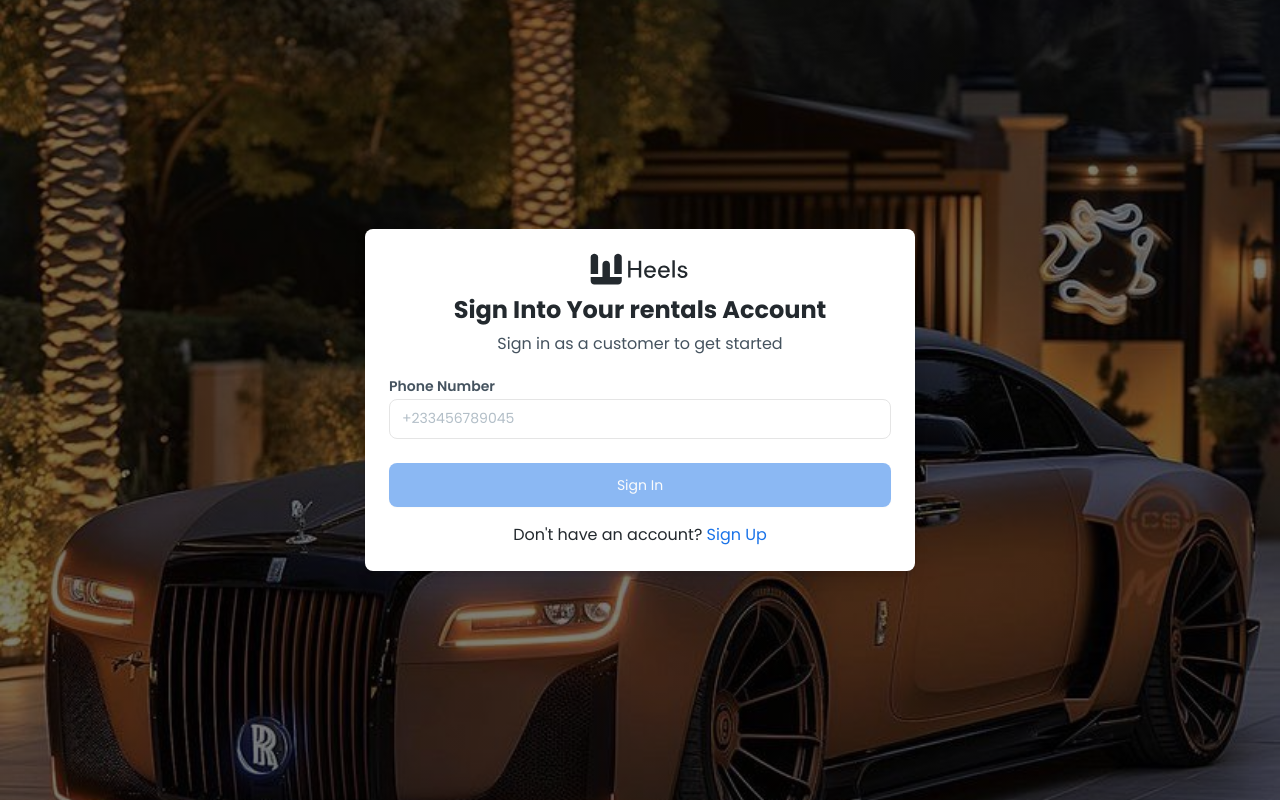
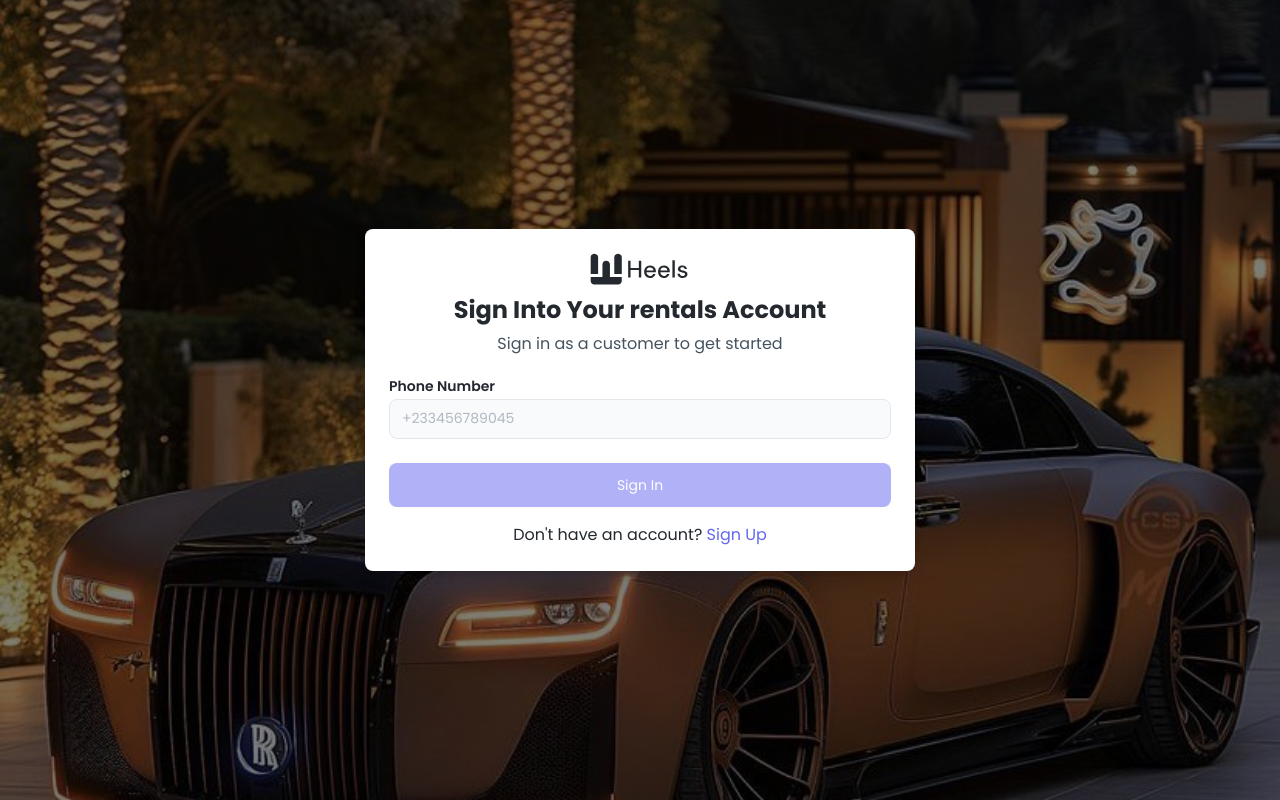
Before and after one commit to Eng-DannyKay/rentals, a Next.js app: page /sign-in in a window 1280 px wide. Built offline with nearby package versions, Linux system fonts and the light colour scheme; no server answers.

Commit message:
chore: change application theme

```diff
--- a/app/globals.css
+++ b/app/globals.css
@@ -44,78 +44,78 @@
 }
 
 :root {
-  --placeholder-color: #b2bec7;
-  --stroke-color: #d6dce1;
-  --dark-text: #45535f;
+  --placeholder-color: #b0b8c1;
+  --stroke-color: #e0e3e8;
+  --dark-text: #23272f;
   --radius: 0.625rem;
-  --card: oklch(1 0 0);
-  --card-foreground: oklch(0.145 0 0);
-  --popover: oklch(1 0 0);
-  --popover-foreground: oklch(0.145 0 0);
-  --primary: #1A73E8;
-  --primary-foreground: oklch(0.985 0 0);
-  --secondary: oklch(0.97 0 0);
-  --secondary-foreground: oklch(0.205 0 0);
-  --muted: oklch(0.97 0 0);
-  --muted-foreground: oklch(0.556 0 0);
-  --accent: oklch(0.97 0 0);
-  --accent-foreground: oklch(0.205 0 0);
-  --destructive: oklch(0.577 0.245 27.325);
-  --border: oklch(0.922 0 0);
-  --input: oklch(0.922 0 0);
-  --ring: oklch(0.708 0 0);
-  --chart-1: oklch(0.646 0.222 41.116);
-  --chart-2: oklch(0.6 0.118 184.704);
-  --chart-3: oklch(0.398 0.07 227.392);
-  --chart-4: oklch(0.828 0.189 84.429);
-  --chart-5: oklch(0.769 0.188 70.08);
-  --sidebar: oklch(0.985 0 0);
-  --sidebar-foreground: oklch(0.145 0 0);
-  --sidebar-primary: oklch(0.205 0 0);
-  --sidebar-primary-foreground: oklch(0.985 0 0);
-  --sidebar-accent: oklch(0.97 0 0);
-  --sidebar-accent-foreground: oklch(0.205 0 0);
-  --sidebar-border: oklch(0.922 0 0);
-  --sidebar-ring: oklch(0.708 0 0);
-  --background: oklch(1 0 0);
-  --foreground: oklch(0.145 0 0);
+  --card: #fff;
+  --card-foreground: #23272f;
+  --popover: #fff;
+  --popover-foreground: #23272f;
+  --primary: #6366f1; /* Indigo 500 */
+  --primary-foreground: #fff;
+  --secondary: #06b6d4; /* Cyan 500 */
+  --secondary-foreground: #fff;
+  --muted: #f3f4f6; /* Gray 100 */
+  --muted-foreground: #6b7280; /* Gray 500 */
+  --accent: #a21caf; /* Purple 700 */
+  --accent-foreground: #fff;
+  --destructive: #ef4444; /* Red 500 */
+  --border: #e5e7eb; /* Gray 200 */
+  --input: #e5e7eb; /* Gray 200 */
+  --ring: #6366f1; /* Indigo 500 */
+  --chart-1: #6366f1; /* Indigo */
+  --chart-2: #06b6d4; /* Cyan */
+  --chart-3: #a21caf; /* Purple */
+  --chart-4: #f59e42; /* Orange */
+  --chart-5: #10b981; /* Emerald */
+  --sidebar: #f9fafb; /* Gray 50 */
+  --sidebar-foreground: #23272f;
+  --sidebar-primary: #6366f1;
+  --sidebar-primary-foreground: #fff;
+  --sidebar-accent: #a21caf;
+  --sidebar-accent-foreground: #fff;
+  --sidebar-border: #e5e7eb;
+  --sidebar-ring: #6366f1;
+  --background: #f9fafb;
+  --foreground: #23272f;
 }
 
 .dark {
-  --placeholder-color: #b2bec7;
-  --stroke-color: #d6dce1;
-  --dark-text: #45535f;
-  --background: oklch(0.145 0 0);
-  --foreground: oklch(0.985 0 0);
-  --card: oklch(0.205 0 0);
-  --card-foreground: oklch(0.985 0 0);
-  --popover: oklch(0.205 0 0);
-  --popover-foreground: oklch(0.985 0 0);
-  --primary: oklch(0.922 0 0);
-  --primary-foreground: oklch(0.205 0 0);
-  --secondary: oklch(0.269 0 0);
-  --secondary-foreground: oklch(0.985 0 0);
-  --muted: oklch(0.269 0 0);
-  --muted-foreground: oklch(0.708 0 0);
-  --accent: oklch(0.269 0 0);
-  --accent-foreground: oklch(0.985 0 0);
-  --destructive: oklch(0.704 0.191 22.216);
-  --border: oklch(1 0 0 / 10%);
-  --input: oklch(1 0 0 / 15%);
-  --ring: oklch(0.556 0 0);
-  --chart-1: oklch(0.488 0.243 264.376);
-  --chart-2: oklch(0.696 0.17 162.48);
-  --chart-3: oklch(0.769 0.188 70.08);
-  --chart-4: oklch(0.627 0.265 303.9);
-  --chart-5: oklch(0.645 0.246 16.439);
-  --sidebar: oklch(0.205 0 0);
-  --sidebar-foreground: oklch(0.985 0 0);
-  --sidebar-primary: oklch(0.488 0.243 264.376);
-  --sidebar-primary-foreground: oklch(0.985 0 0);
-  --sidebar-accent: oklch(0.269 0 0);
-  --sidebar-accent-foreground: oklch(0.985 0 0);
-  --sidebar-border: oklch(1 0 0 / 10%);
-  --sidebar-ring: oklch(0.556 0 0);
+  --placeholder-color: #7b8494;
+  --stroke-color: #23272f;
+  --dark-text: #f3f4f6;
+  --background: #18181b;
+  --foreground: #f3f4f6;
+  --card: #23272f;
+  --card-foreground: #f3f4f6;
+  --popover: #23272f;
+  --popover-foreground: #f3f4f6;
+  --primary: #818cf8; /* Indigo 400 */
+  --primary-foreground: #18181b;
+  --secondary: #22d3ee; /* Cyan 400 */
+  --secondary-foreground: #18181b;
+  --muted: #23272f;
+  --muted-foreground: #a1a1aa;
+  --accent: #d946ef; /* Fuchsia 500 */
+  --accent-foreground: #18181b;
+  --destructive: #f87171; /* Red 400 */
+  --border: #27272a;
+  --input: #27272a;
+  --ring: #818cf8;
+  --chart-1: #818cf8;
+  --chart-2: #22d3ee;
+  --chart-3: #d946ef;
+  --chart-4: #fdba74;
+  --chart-5: #34d399;
+  --sidebar: #23272f;
+  --sidebar-foreground: #f3f4f6;
+  --sidebar-primary: #818cf8;
+  --sidebar-primary-foreground: #18181b;
+  --sidebar-accent: #d946ef;
+  --sidebar-accent-foreground: #18181b;
+  --sidebar-border: #27272a;
+  --sidebar-ring: #818cf8;
 }
 
 @layer base {
--- a/assets/imageIndex.ts
+++ b/assets/imageIndex.ts
@@ -28,7 +28,7 @@ export { default as DealerIcon } from "./icons/deal 1.svg";
 export { default as DownSpring } from "./icons/downspring.svg";
 export { default as UpSpring } from "./icons/upspring.svg";
 export { default as ProcessBackground } from "./icons/processes background.svg";
-export { default as LogoWithText } from "./icons/logoWithText.svg";
+export { default as LogoWithText } from "./images/logoWithText.jpg";
 export { default as StarShape } from "./icons/Shape.svg";
 export { default as CustomerIcon } from "./icons/customer.svg";
 export { default as CarVendorIcon } from "./icons/car vendor.svg";
```
Also changed, not shown: assets/images/logoWithText.jpg (added).
